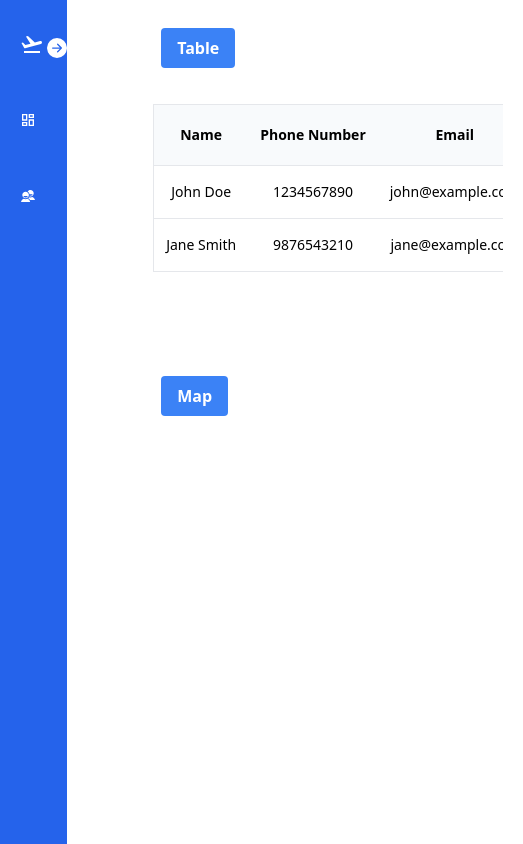
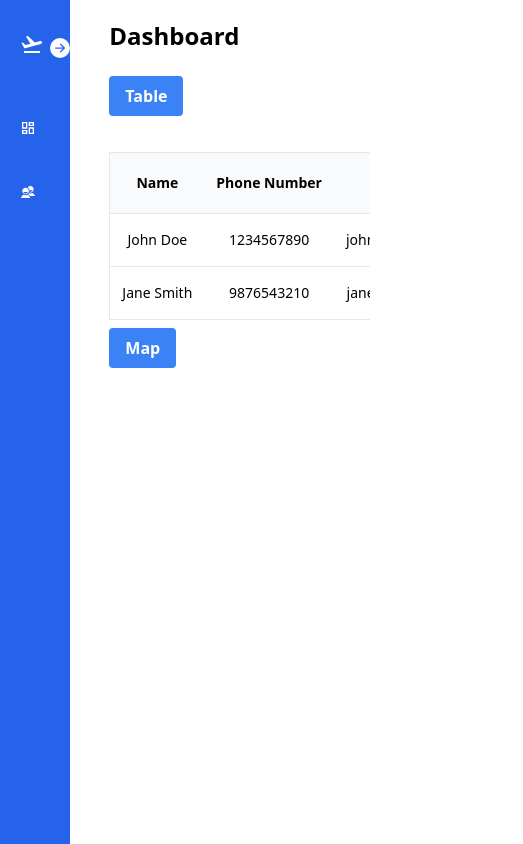
Before and after one commit to Thermiee/Dashboard, a React (Create React App) app: page / in a window 390 px wide. Shown: the whole page, 523 px wide, since content can reach past the window. Built offline with nearby package versions, Linux system fonts and the light colour scheme.

Commit message:
add more responsive styling

```diff
--- a/src/components/Sidebar.js
+++ b/src/components/Sidebar.js
@@ -23,10 +23,10 @@ const Sidebar = () => {
   ];
 
   return (
-    <div className="flex">
+    <div className="flex w-[120px]">
       <div
         className={`${
-          open ? ' w-full' : 'w-1/2'
+          open ? 'w-[130px]' : 'w-[70px]'
         } duration-500 h-screen p-5 pt-8 bg-blue-600 relative`}
       >
         <BsFillArrowLeftCircleFill
@@ -44,17 +44,19 @@ const Sidebar = () => {
           {Menus.map((menu) => (
             <li
               key={menu.name}
-              className="flex gap-x-4 items-center pt-8 bg-blue-600 relative cursor-pointer"
+              className="flex gap-x-4 items-center pt-8 bg-blue-600 cursor-pointer"
             >
               <Link to={menu.path}>
+                <div className="flex items-center">
                   <div>{menu.icon}</div>
                   <h1
-                  className={`text-white origin-left text-lg font-medium duration-500 ${
+                    className={`text-white origin-left p-1 text-base font-medium duration-500 ${
                       !open && 'scale-0'
                     }`}
                   >
                     {menu.name}
                   </h1>
+                </div>
               </Link>
             </li>
           ))}
--- a/src/components/TableView.js
+++ b/src/components/TableView.js
@@ -22,23 +22,23 @@ const TableView = () => {
   ]);
 
   return (
-    <div className="pb-24 md:pb-0 relative w-full overflow-y-auto md:overflow-visible">
+    <div className=" md:pb-0 relative w-full overflow-y-auto md:overflow-visible">
       <table className="w-full text-sm text-center mt-7 border rounded-lg">
         <thead className="" style={{ backgroundColor: '#F8FAFC' }}>
           <tr>
-            <th scope="col" className="px-3 py-5 text-center whitespace-nowrap header font-semi-bold text-sm">
+            <th scope="col" className="px-3 py-5 whitespace-nowrap header font-semi-bold text-sm">
               Name
             </th>
-            <th scope="col" className="px-3 py-5 text-center whitespace-nowrap header font-semi-bold text-sm">
+            <th scope="col" className="px-3 py-5 whitespace-nowrap header font-semi-bold text-sm">
               Phone Number
             </th>
-            <th scope="col" className="px-3 py-5 text-center whitespace-nowrap header font-semi-bold text-sm">
+            <th scope="col" className="px-3 py-5 whitespace-nowrap header font-semi-bold text-sm">
               Email
             </th>
-            <th scope="col" className="px-3 py-5 text-center whitespace-nowrap header font-semi-bold text-sm">
+            <th scope="col" className="px-3 py-5 whitespace-nowrap header font-semi-bold text-sm">
               Address
             </th>
-            <th scope="col" className="px-3 py-5 text-center whitespace-nowrap header font-semi-bold text-sm">
+            <th scope="col" className="px-3 py-5 whitespace-nowrap header font-semi-bold text-sm">
               Longitude
             </th>
             <th scope="col" className="px-3 py-5 whitespace-nowrap header font-semi-bold text-sm">
--- a/src/pages/Contact.js
+++ b/src/pages/Contact.js
@@ -51,9 +51,9 @@ const Contact = ({
   };
 
   return (
-    <div className="flex items-center">
+    <div className="flex">
       <Sidebar />
-      <div className="pb-24 md:pb-0 relative w-11/12 overflow-y-auto md:overflow-visible">
+      <div className="flex-col p-5 w-full justify-between overflow-y-auto md:overflow-visible">
 
         <div>
           <h1 className="text-2xl font-semibold mb-4">Add Contact</h1>
@@ -61,7 +61,6 @@ const Contact = ({
             <div className="mb-4">
               <label className="block text-gray-700 text-sm font-bold mb-2" htmlFor="name">
                 Name
-
                 <input
                   className="shadow appearance-none border rounded w-full py-2 px-3 text-gray-700 leading-tight focus:outline-none focus:shadow-outline"
                   id="name"
--- a/src/pages/Dashboard.js
+++ b/src/pages/Dashboard.js
@@ -9,15 +9,16 @@ const Dashboard = () => {
   return (
     <div className="flex ">
       <Sidebar />
-      <div className="flex-col p-5 w-full justify-between">
+      <div className="flex-col p-5 w-full justify-between overflow-y-auto md:overflow-visible">
+        <h1 className="text-2xl font-semibold mb-4">Dashboard</h1>
         <div>
-          <button type="button" className="bg-blue-500 hover:bg-blue-700 text-white font-bold py-2 px-4 m-2 rounded" onClick={() => setView('table')}>
+          <button type="button" className="bg-blue-500 hover:bg-blue-700 text-white font-bold py-2 px-4 my-2 rounded" onClick={() => setView('table')}>
             Table
           </button>
           {view === 'table' && <TableView />}
         </div>
         <div>
-          <button type="button" className="bg-blue-500 hover:bg-blue-700 text-white font-bold py-2 px-4 m-2 rounded" onClick={() => setView('map')}>
+          <button type="button" className="bg-blue-500 hover:bg-blue-700 text-white font-bold py-2 px-4 my-2 rounded" onClick={() => setView('map')}>
             Map
           </button>
           {view === 'map' && <MapView />}
```
Lines whose indentation alone changed are shown as unchanged.
